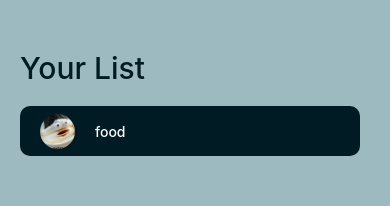
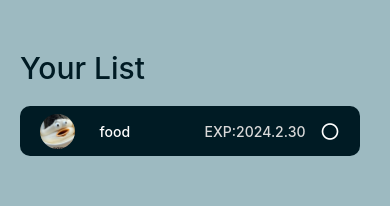
Before and after one commit to meminn422/tinyMilky, a React Native app: screen /List in a window 390 px wide. Shown: the top 206 px of the page. Built offline with nearby package versions, Linux system fonts and the light colour scheme.

Commit message:
fix list item style

```diff
--- a/src/components/ListDetail.js
+++ b/src/components/ListDetail.js
@@ -1,7 +1,12 @@
-import React from "react-native";
+import React, { Pressable } from "react-native";
 import { ScrollView, Text, StyleSheet, View, Image } from "react-native";
+import { useState } from 'react';
+import MaterialCommunityIcons from 'react-native-vector-icons/MaterialCommunityIcons';
 
 const ListDetail = () => {
+    const [PressState, setPressState] = useState(false);
+    let checkbtm = PressState ? <MaterialCommunityIcons name={'check-circle'} size={20} color={'#4ECB71'} />
+        : <MaterialCommunityIcons name={'checkbox-blank-circle-outline'} size={20} color={'#fff'} />;
     return (
         <ScrollView contentContainerStyle={styles.contentContainer}>
             <View style={styles.CardContainer}>
@@ -10,6 +15,10 @@ const ListDetail = () => {
                     style={styles.image}
                 />
                 <Text style={styles.itemText}>food</Text>
+                <Text style={styles.expText}>EXP:2024.2.30</Text>
+                <Pressable onPress={() => setPressState(!PressState)}>
+                    {checkbtm}
+                </Pressable>
             </View>
         </ScrollView>
     )
@@ -24,21 +33,28 @@ const styles = StyleSheet.create({
         height: 50,
         backgroundColor: "#001B24",
         marginTop: 20,
-        paddingLeft: 20,
+        paddingHorizontal: 20,
         alignItems: 'center',
+        justifyContent: 'space-between',
         borderRadius: 10,
     },
     image: {
         width: 35,
         height: 35,
-        borderRadius: 100,
+        borderRadius: 50,
     },
     itemText: {
         fontSize: 14,
         fontWeight: '500',
         color: "#fff",
-        paddingLeft: 20
+        paddingLeft: 10
     },
+    expText: {
+        fontSize: 14,
+        fontWeight: '500',
+        color: "#D9D9D9",
+        paddingLeft: 60
+    }
 
 });
 
--- a/src/navigation/index.js
+++ b/src/navigation/index.js
@@ -27,7 +27,7 @@ const Navigation = () => {
 const MyTabs = () => {
     return (
         <Tab.Navigator
-            initialRouteName="HomeStack"
+            initialRouteName="Home"
             screenOptions={{
                 tabBarActiveTintColor: "#E99443",
                 tabBarInactiveTintColor: "#D9D9D9",
```
